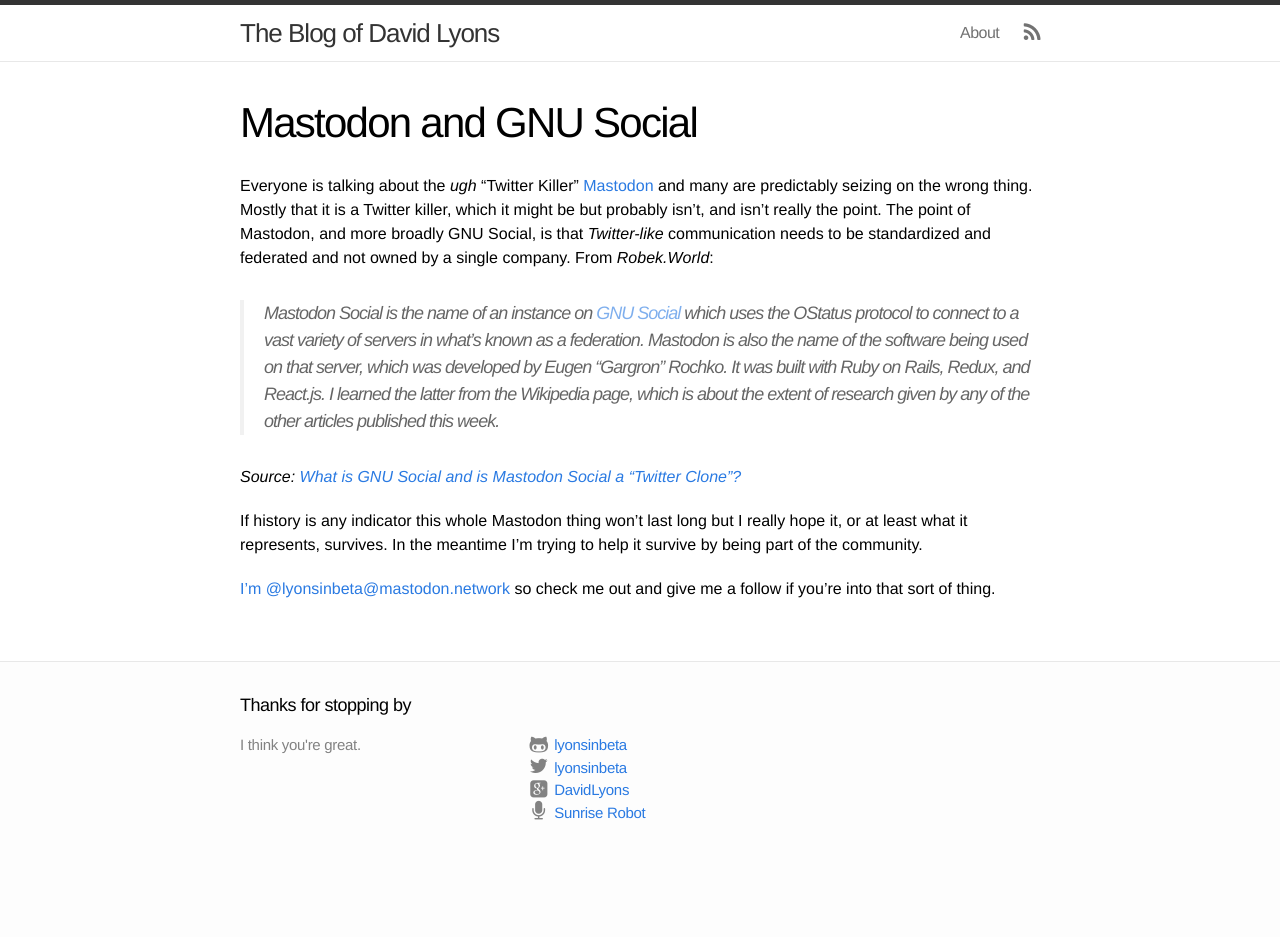
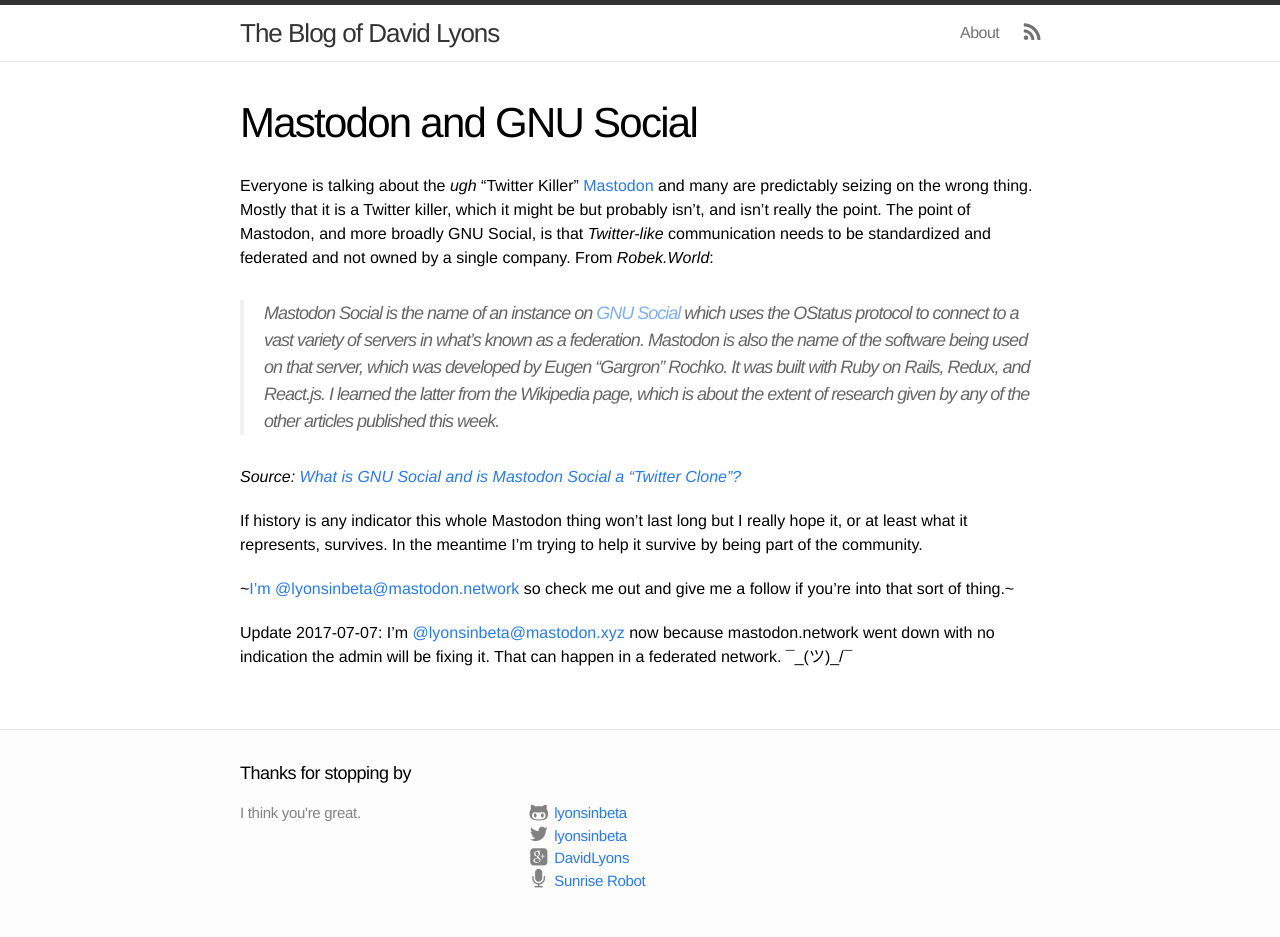
Before and after one commit to lyonsinbeta/lyonsinbeta.github.io, a Jekyll site: the page built from _posts/2017-04-07-mastodon.md, in a window 1280 px wide. Built offline with Jekyll 4.4.1, drawn with Linux system fonts in a browser that asks for light colours; before the commit the page ends 900 px from its top, so only the background shows below that.

Commit message:
Updates profile link

```diff
--- a/_posts/2017-04-07-mastodon.md
+++ b/_posts/2017-04-07-mastodon.md
@@ -13,4 +13,6 @@ _Source: [What is GNU Social and is Mastodon Social a "Twitter Clone"?](https://
 
 If history is any indicator this whole Mastodon thing won't last long but I really hope it, or at least what it represents, survives. In the meantime I'm trying to help it survive by being part of the community.
 
-[I'm @lyonsinbeta@mastodon.network](https://mastodon.network/@lyonsinbeta) so check me out and give me a follow if you're into that sort of thing.
+~[I'm @lyonsinbeta@mastodon.network](https://mastodon.network/@lyonsinbeta) so check me out and give me a follow if you're into that sort of thing.~
+
+Update 2017-07-07: I'm [@lyonsinbeta@mastodon.xyz](https://mastodon.xyz/@lyonsinbeta) now because mastodon.network went down with no indication the admin will be fixing it. That can happen in a federated network. ¯\_(ツ)_/¯
```
